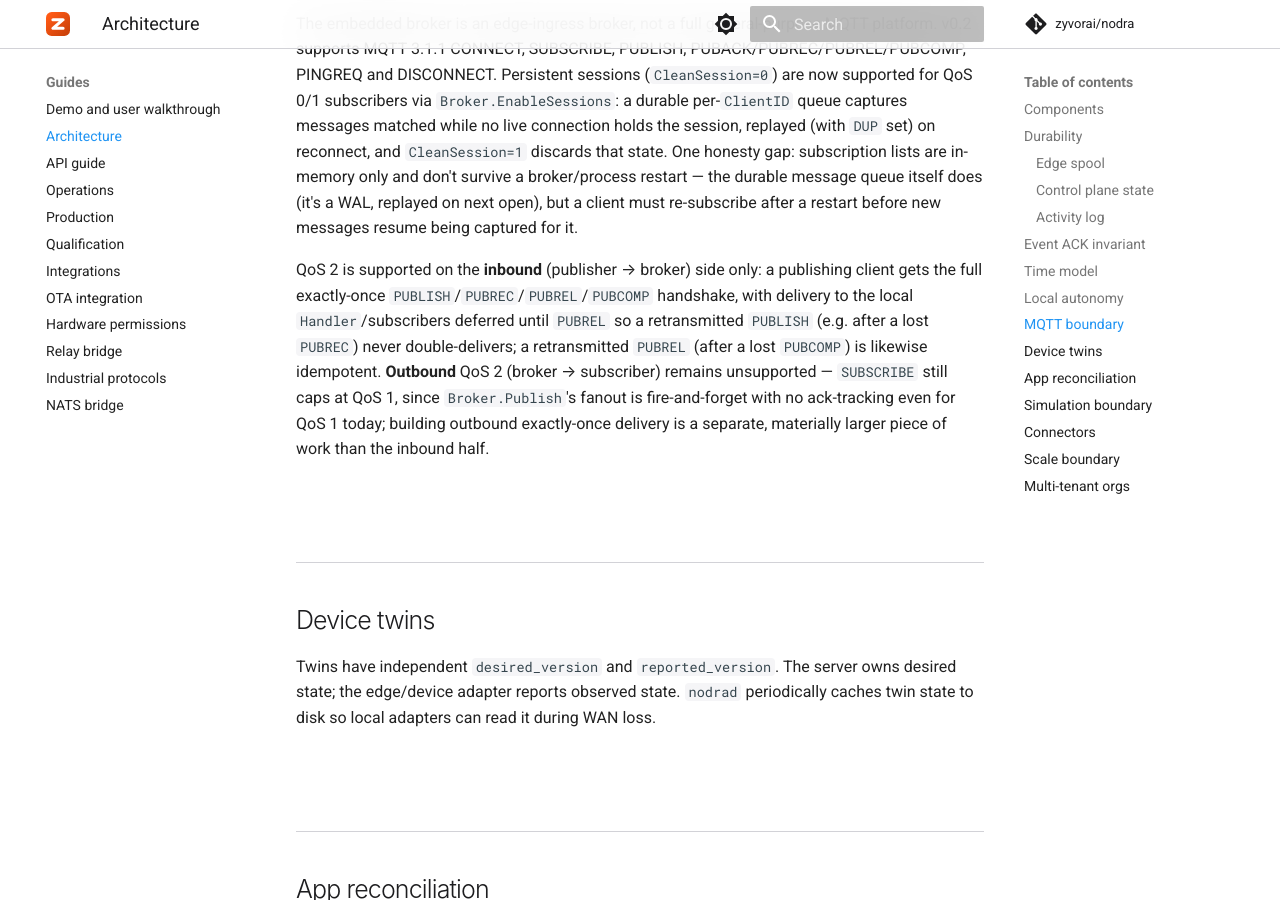
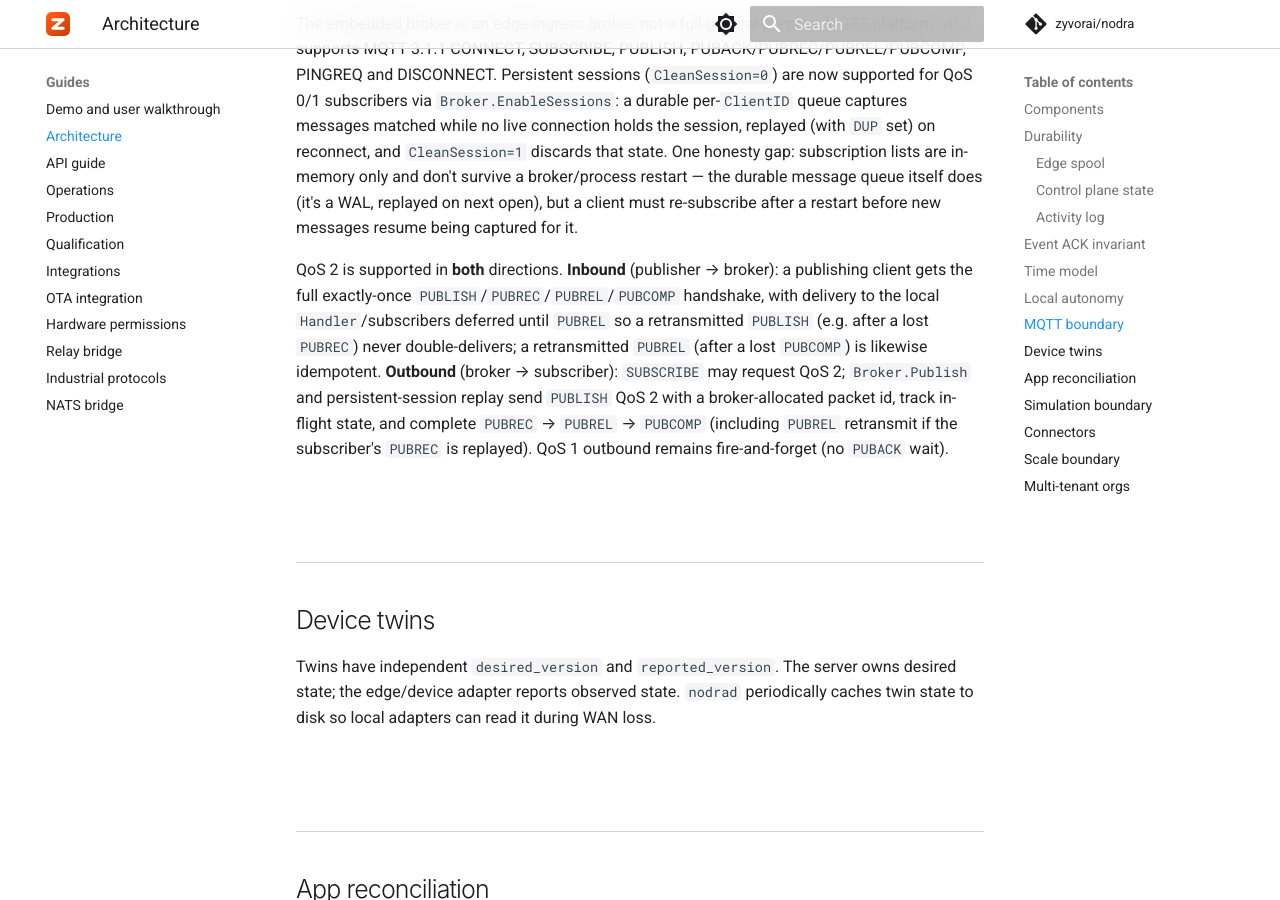
Before and after one commit to zyvorai/nodra, an MkDocs documentation site: the page built from docs/ARCHITECTURE.md, in a window 1280 px wide and 900 px high, scrolled down 3451 px. Built offline with MkDocs 1.6.1 and Material for MkDocs 9.7.7, drawn with Linux system fonts in a browser that asks for light colours; comment, search, counter and statistics services are not loaded.

Commit message:
Docs: outbound MQTT QoS 2 and campaign notes match the broker.
README, ARCHITECTURE, and CHANGELOG now describe bidirectional QoS 2
and keep OPC-UA Basic256Sha256 as config scaffolding.

```diff
--- a/docs/ARCHITECTURE.md
+++ b/docs/ARCHITECTURE.md
@@ -71,7 +71,7 @@ Every accepted event can match local routes before/cloud-independent of synchron
 
 The embedded broker is an edge-ingress broker, not a full general-purpose MQTT platform. v0.2 supports MQTT 3.1.1 CONNECT, SUBSCRIBE, PUBLISH, PUBACK/PUBREC/PUBREL/PUBCOMP, PINGREQ and DISCONNECT. Persistent sessions (`CleanSession=0`) are now supported for QoS 0/1 subscribers via `Broker.EnableSessions`: a durable per-`ClientID` queue captures messages matched while no live connection holds the session, replayed (with `DUP` set) on reconnect, and `CleanSession=1` discards that state. One honesty gap: subscription lists are in-memory only and don't survive a broker/process restart — the durable message queue itself does (it's a WAL, replayed on next open), but a client must re-subscribe after a restart before new messages resume being captured for it.
 
-QoS 2 is supported on the **inbound** (publisher → broker) side only: a publishing client gets the full exactly-once `PUBLISH`/`PUBREC`/`PUBREL`/`PUBCOMP` handshake, with delivery to the local `Handler`/subscribers deferred until `PUBREL` so a retransmitted `PUBLISH` (e.g. after a lost `PUBREC`) never double-delivers; a retransmitted `PUBREL` (after a lost `PUBCOMP`) is likewise idempotent. **Outbound** QoS 2 (broker → subscriber) remains unsupported — `SUBSCRIBE` still caps at QoS 1, since `Broker.Publish`'s fanout is fire-and-forget with no ack-tracking even for QoS 1 today; building outbound exactly-once delivery is a separate, materially larger piece of work than the inbound half.
+QoS 2 is supported in **both** directions. **Inbound** (publisher → broker): a publishing client gets the full exactly-once `PUBLISH`/`PUBREC`/`PUBREL`/`PUBCOMP` handshake, with delivery to the local `Handler`/subscribers deferred until `PUBREL` so a retransmitted `PUBLISH` (e.g. after a lost `PUBREC`) never double-delivers; a retransmitted `PUBREL` (after a lost `PUBCOMP`) is likewise idempotent. **Outbound** (broker → subscriber): `SUBSCRIBE` may request QoS 2; `Broker.Publish` and persistent-session replay send `PUBLISH` QoS 2 with a broker-allocated packet id, track in-flight state, and complete `PUBREC` → `PUBREL` → `PUBCOMP` (including `PUBREL` retransmit if the subscriber's `PUBREC` is replayed). QoS 1 outbound remains fire-and-forget (no `PUBACK` wait).
 
 ## Device twins
 
```
Also changed, not shown: CHANGELOG.md (+10 -3 lines), README.md (+2 -2 lines).
